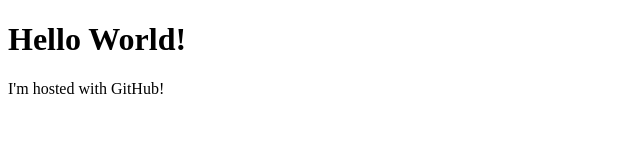
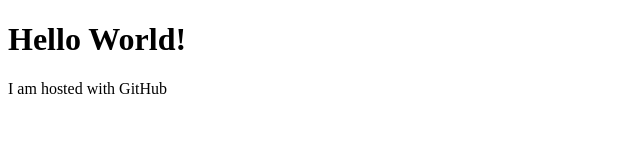
Before and after one commit to GetGit100/GetGit100.github.io, a plain HTML site: page index.html in a window 1280 px wide. Shown: the full height of the page, 0-640 px from the left. Drawn offline with Linux system fonts and the light colour scheme.

Commit message:
Update index.html

```diff
--- a/index.html
+++ b/index.html
@@ -2,6 +2,6 @@
 <html>
 <body>
 <h1>Hello World!</h1>
-<p>I'm hosted with GitHub!</p>
+<p>I am hosted with GitHub</p>
 </body>
 </html>
```
